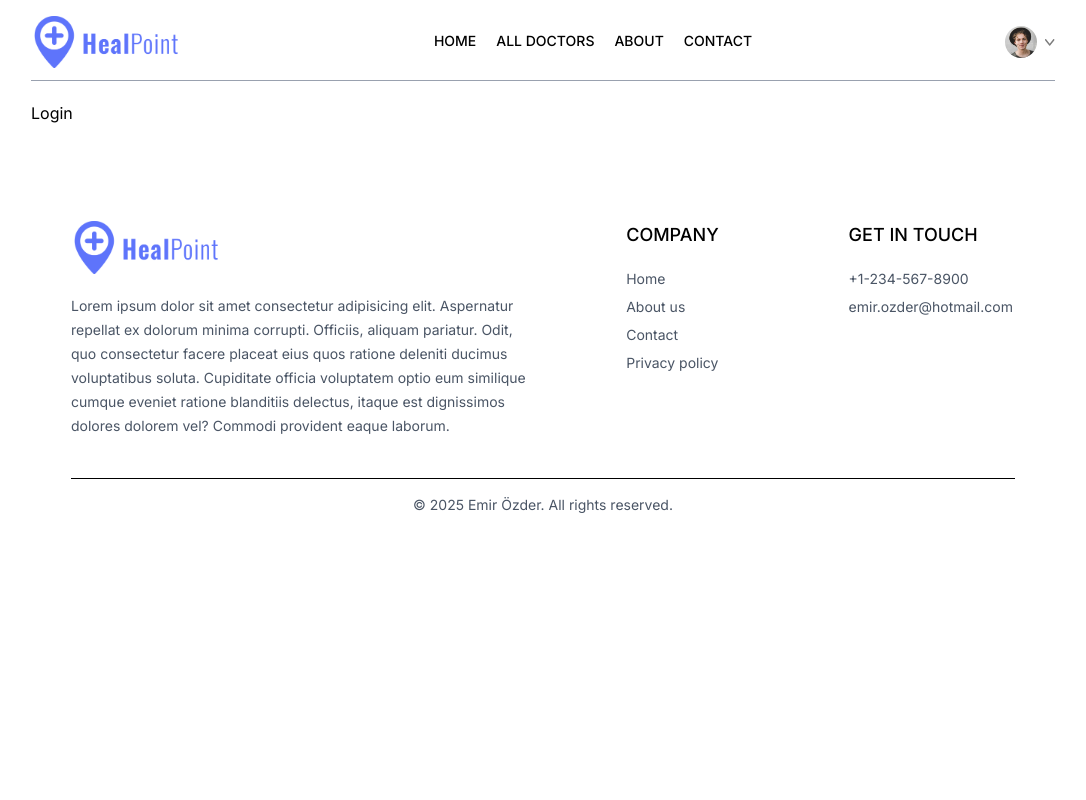
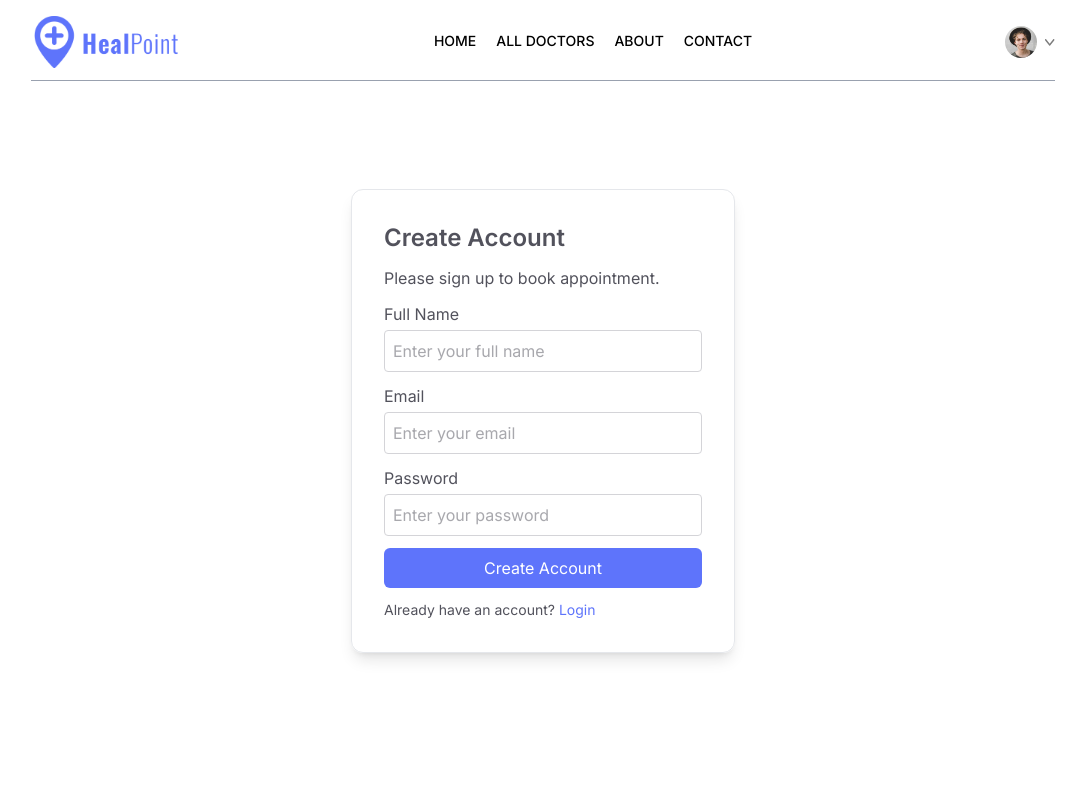
Before and after one commit to emirozder/doctor-booking-mern, a React (Vite) app in the folder frontend/: page /login in a window 1280 px wide. Shown: the top 800 px of the page, without its empty margins (97-1183 px from the left). Built offline with nearby package versions, Linux system fonts and the light colour scheme.

Commit message:
feat: login page

```diff
--- a/frontend/src/pages/Login.jsx
+++ b/frontend/src/pages/Login.jsx
@@ -1,7 +1,102 @@
-import React from "react";
+import React, { useState } from "react";
 
 const Login = () => {
-  return <div>Login</div>;
+  const [state, setState] = useState("Sign Up");
+  const [formData, setFormData] = useState({
+    name: "",
+    email: "",
+    password: "",
+    // confirmPassword: "",
+  });
+
+  const onSubmit = (e) => {
+    e.preventDefault();
+    console.log(formData);
+  };
+
+  return (
+    <form onSubmit={onSubmit} className="min-h-[80vh] flex items-center">
+      <div className="flex flex-col gap-3 m-auto items-start p-8 min-w-[340px] sm:min-w-96 border border-gray-200 rounded-xl text-zinc-600 shadow-lg">
+        <p className="text-2xl font-semibold">
+          {state === "Sign Up" ? "Create Account" : "Login"}
+        </p>
+        <p>
+          Please {state === "Sign Up" ? "sign up" : "log in"} to book
+          appointment.
+        </p>
+
+        {state === "Sign Up" && (
+          <div className="w-full">
+            <p>Full Name</p>
+            <input
+              type="text"
+              onChange={(e) =>
+                setFormData({ ...formData, name: e.target.value })
+              }
+              value={formData.name}
+              required
+              placeholder="Enter your full name"
+              className="w-full p-2 mt-1 border border-zinc-300 rounded"
+            />
+          </div>
+        )}
+
+        <div className="w-full">
+          <p>Email</p>
+          <input
+            type="email"
+            onChange={(e) =>
+              setFormData({ ...formData, email: e.target.value })
+            }
+            value={formData.email}
+            required
+            placeholder="Enter your email"
+            className="w-full p-2 mt-1 border border-zinc-300 rounded"
+          />
+        </div>
+
+        <div className="w-full">
+          <p>Password</p>
+          <input
+            type="password"
+            onChange={(e) =>
+              setFormData({ ...formData, password: e.target.value })
+            }
+            value={formData.password}
+            required
+            placeholder="Enter your password"
+            className="w-full p-2 mt-1 border border-zinc-300 rounded"
+          />
+        </div>
+
+        <button className="bg-primary text-white w-full py-2 rounded-md text-base cursor-pointer hover:bg-primary/90 transition-all duration-300">
+          {state === "Sign Up" ? "Create Account" : "Login"}
+        </button>
+
+        {state === "Sign Up" ? (
+          <p className="text-sm">
+            Already have an account?{" "}
+            <span
+              className="text-primary cursor-pointer"
+              onClick={() => setState("Login")}
+            >
+              Login
+            </span>
+          </p>
+        ) : (
+          <p className="text-sm">
+            Don't have an account?{" "}
+            <span
+              className="text-primary cursor-pointer"
+              onClick={() => setState("Sign Up")}
+            >
+              Sign Up
+            </span>
+          </p>
+        )}
+      </div>
+    </form>
+  );
 };
 
 export default Login;
```
